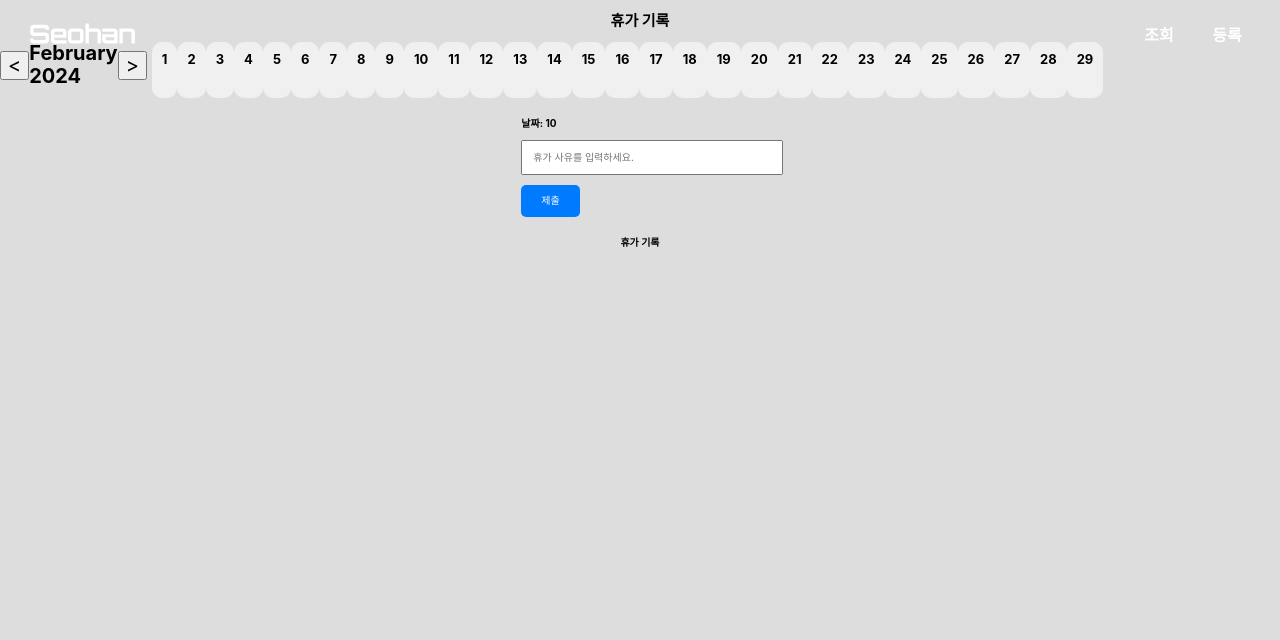
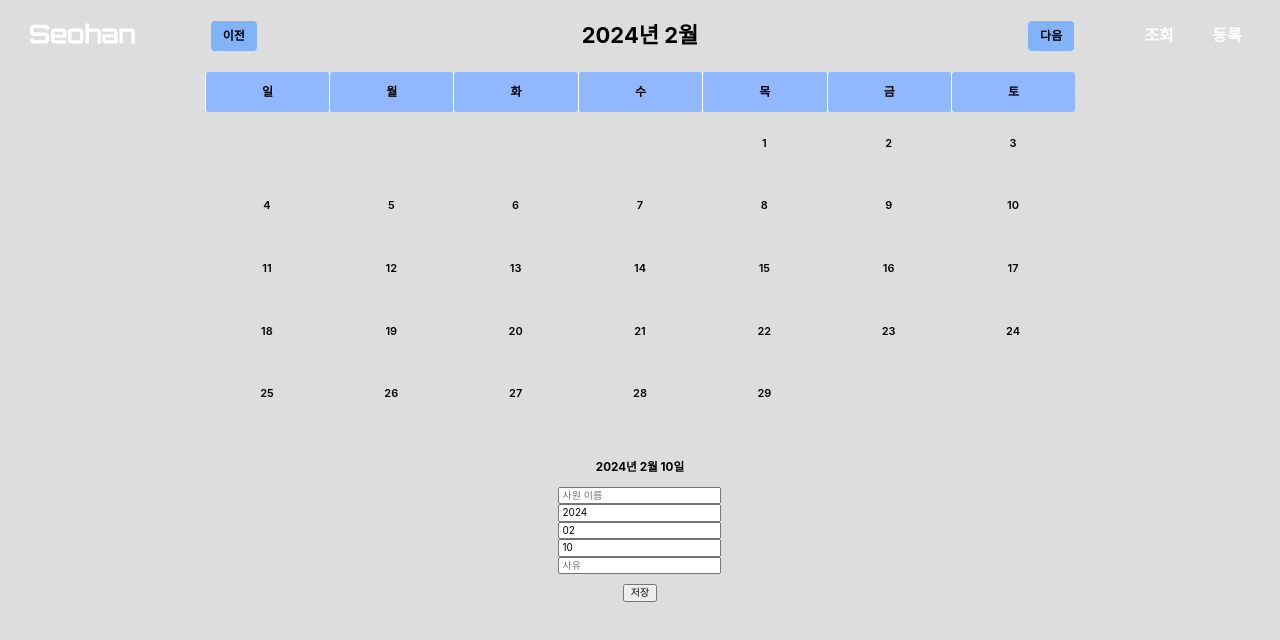
Before and after one commit to developerbugi/PMS-Project, a React (Create React App) app in the folder frontend/: page /search/vacation in a window 1280 px wide. Both pictures are taken after a click on the element "10". Shown: the top 640 px of the page. Built offline with nearby package versions, Linux system fonts and the light colour scheme.

Commit message:
:sparkles: 달력 컴포넌트 구현
달력 컴포넌트 구현 css 수정 필요 및 리코일 연동

```diff
--- a/frontend/src/components/search/SearchIn.js
+++ b/frontend/src/components/search/SearchIn.js
@@ -2,7 +2,14 @@ import React from "react";
 import styled from "styled-components";
 
 const SearchIn = () => {
-  return <div>입사일</div>;
+  return <SWrap>입사일</SWrap>;
 };
 
+const SWrap = styled.div`
+  margin-left: 2rem;
+  width: 100%;
+  height: 100%;
+  border-left: solid 2px #ddd;
+`;
+
 export default SearchIn;
--- a/frontend/src/components/search/SearchOut.js
+++ b/frontend/src/components/search/SearchOut.js
@@ -2,7 +2,14 @@ import React from "react";
 import styled from "styled-components";
 
 const SearchOut = () => {
-  return <div>퇴사일</div>;
+  return <SWrap>퇴사일</SWrap>;
 };
 
+const SWrap = styled.div`
+  margin-left: 2rem;
+  width: 100%;
+  height: 100%;
+  border-left: solid 2px #ddd;
+`;
+
 export default SearchOut;
--- a/frontend/src/components/search/SearchVacation.js
+++ b/frontend/src/components/search/SearchVacation.js
@@ -1,221 +1,235 @@
 import React, { useState } from "react";
 import styled from "styled-components";
+import { useRecoilState } from "recoil";
+
+//import recoil
+import { userVacationState } from "../../recoil/SearchRecoil";
 
 const SearchVacation = () => {
-  const [currentDate, setCurrentDate] = useState(new Date());
+  const [date, setDate] = useState(new Date());
   const [selectedDate, setSelectedDate] = useState(null);
-  const [showInput, setShowInput] = useState(false);
-  const [vacationReason, setVacationReason] = useState("");
-  const [vacationRecord, setVacationRecord] = useState({});
-  const [submittedDates, setSubmittedDates] = useState([]);
 
-  const handlePrevMonth = () => {
-    const prevMonth = new Date(
-      currentDate.getFullYear(),
-      currentDate.getMonth() - 1,
-      1
-    );
-    setCurrentDate(prevMonth);
+  //입력폼
+  const [formData, setFormData] = useState({
+    name: "",
+    year: "",
+    month: "",
+    day: "",
+    reason: "",
+  });
+
+  const [userVacation, setUserVacation] = useRecoilState(userVacationState);
+
+  const daysInMonth = (year, month) => {
+    return new Date(year, month + 1, 0).getDate();
   };
 
-  const handleNextMonth = () => {
-    const nextMonth = new Date(
-      currentDate.getFullYear(),
-      currentDate.getMonth() + 1,
-      1
-    );
-    setCurrentDate(nextMonth);
+  const firstDayOfMonth = () => {
+    return new Date(date.getFullYear(), date.getMonth(), 1).getDay();
   };
 
-  const handleDateClick = (date) => {
-    setSelectedDate(date);
-    setShowInput(true);
+  const handleDateClick = (day) => {
+    setSelectedDate(day);
+    setFormData({
+      ...formData,
+      year: String(date.getFullYear()),
+      month: String(date.getMonth() + 1).padStart(2, "0"),
+      day: String(day).padStart(2, "0"),
+    });
   };
 
   const handleInputChange = (e) => {
-    setVacationReason(e.target.value);
+    const { name, value } = e.target;
+    setFormData({
+      ...formData,
+      [name]: value,
+    });
   };
 
-  const handleSubmit = () => {
-    if (selectedDate && vacationReason.trim() !== "") {
-      setVacationRecord({
-        ...vacationRecord,
-        [selectedDate]: vacationReason.trim(),
-      });
-      setSubmittedDates([...submittedDates, selectedDate]);
-    }
-    setShowInput(false);
+  const handleSave = () => {
+    const newData = {
+      id: userVacation.length + 1,
+      ...formData,
+    };
+    setUserVacation([...userVacation, newData]);
+    setFormData({
+      name: "",
+      year: "",
+      month: "",
+      day: "",
+      reason: "",
+    });
   };
 
   const renderCalendar = () => {
-    const daysInMonth = [];
-    const startDate = new Date(
-      currentDate.getFullYear(),
-      currentDate.getMonth(),
-      1
-    );
-    const endDate = new Date(
-      currentDate.getFullYear(),
-      currentDate.getMonth() + 1,
-      0
-    );
-    const startDay = startDate.getDay();
+    const days = [];
+    const totalDays = daysInMonth(date.getFullYear(), date.getMonth());
+    const firstDay = firstDayOfMonth();
 
-    for (let i = 0; i < startDay; i++) {
-      daysInMonth.push(<EmptyDay key={`empty-${i}`} />);
+    for (let i = 0; i < firstDay; i++) {
+      days.push(<div key={`empty${i}`} />);
     }
 
-    for (let date = 1; date <= endDate.getDate(); date++) {
-      const isSubmitted = submittedDates.includes(date);
-      daysInMonth.push(
-        <Day
-          key={date}
-          onClick={() => handleDateClick(date)}
-          submitted={isSubmitted}
-        >
-          {date}
-        </Day>
+    for (let i = 1; i <= totalDays; i++) {
+      days.push(
+        <CalendarDate key={`day${i}`} onClick={() => handleDateClick(i)}>
+          {i}
+        </CalendarDate>
       );
     }
 
-    return (
-      <SWrap>
-        <Calendar>
-          <MonthHeader>
-            <PrevButton onClick={handlePrevMonth}>&lt;</PrevButton>
-            <MonthName>
-              {startDate.toLocaleString("default", { month: "long" })}{" "}
-              {startDate.getFullYear()}
-            </MonthName>
-            <NextButton onClick={handleNextMonth}>&gt;</NextButton>
-          </MonthHeader>
-          <SDiv>{daysInMonth}</SDiv>
-        </Calendar>
-      </SWrap>
-    );
+    return days;
   };
 
   return (
-    <SWrap>
-      <h2>휴가 기록</h2>
-      {renderCalendar()}
-      {showInput && (
-        <InputContainer>
-          <InputLabel>날짜: {selectedDate}</InputLabel>
-          <InputField
+    <CalendarContainer>
+      <CalendarHeader>
+        <SButton
+          onClick={() =>
+            setDate(new Date(date.getFullYear(), date.getMonth() - 1, 1))
+          }
+        >
+          이전
+        </SButton>
+        <SHeaderTitle>{`${date.getFullYear()}년 ${
+          date.getMonth() + 1
+        }월`}</SHeaderTitle>
+        <SButton
+          onClick={() =>
+            setDate(new Date(date.getFullYear(), date.getMonth() + 1, 1))
+          }
+        >
+          다음
+        </SButton>
+      </CalendarHeader>
+      <CalendarBody>
+        <SDayDiv>일</SDayDiv>
+        <SDayDiv>월</SDayDiv>
+        <SDayDiv>화</SDayDiv>
+        <SDayDiv>수</SDayDiv>
+        <SDayDiv>목</SDayDiv>
+        <SDayDiv>금</SDayDiv>
+        <SDayDiv>토</SDayDiv>
+        {renderCalendar()}
+      </CalendarBody>
+      {selectedDate !== null && (
+        <RecordInput>
+          <h3>{`${date.getFullYear()}년 ${
+            date.getMonth() + 1
+          }월 ${selectedDate}일`}</h3>
+          <input
             type="text"
-            placeholder="휴가 사유를 입력하세요."
+            name="name"
+            placeholder="사원 이름"
+            value={formData.name}
             onChange={handleInputChange}
           />
-          <SubmitButton onClick={handleSubmit}>제출</SubmitButton>
-        </InputContainer>
+          <input
+            type="text"
+            name="year"
+            placeholder="년"
+            value={formData.year}
+            readOnly
+          />
+          <input
+            type="text"
+            name="month"
+            placeholder="월"
+            value={formData.month}
+            readOnly
+          />
+          <input
+            type="text"
+            name="day"
+            placeholder="일"
+            value={formData.day}
+            readOnly
+          />
+          <input
+            type="text"
+            name="reason"
+            placeholder="사유"
+            value={formData.reason}
+            onChange={handleInputChange}
+          />
+          <RecordButton onClick={handleSave}>저장</RecordButton>
+        </RecordInput>
       )}
-      <VacationRecord>
-        <RecordTitle>휴가 기록</RecordTitle>
-        {Object.entries(vacationRecord).map(([date, reason]) => (
-          <RecordItem key={date}>
-            <span>{date}</span>: {reason}
-          </RecordItem>
-        ))}
-      </VacationRecord>
-    </SWrap>
+    </CalendarContainer>
   );
 };
 
-const SDiv = styled.div`
-  display: flex;
+const SHeaderTitle = styled.div`
+  font-size: 2.2rem;
+  font-weight: 700;
 `;
 
-const SWrap = styled.div`
+const SDayDiv = styled.div`
+  background-color: #91b7ff;
+  padding: 1.3rem;
+  border-radius: 0.3rem;
+  border-left: solid 1px #fff;
+  font-size: 1.2rem;
+  font-weight: 700;
+`;
+
+const SButton = styled.button`
+  padding: 0.8rem 1.2rem;
+  margin-left: 0.5rem;
+  border: 1px solid #ddd;
+  border-radius: 0.5rem;
+  background-color: #82b2f8;
+  font-size: 1.2rem;
+  font-weight: 800;
+  cursor: pointer;
+  &:hover {
+    background-color: #82b2f8;
+    color: #fff;
+  }
+`;
+
+const RecordInput = styled.div`
+  margin-top: 2.5rem;
+  display: flex;
+  flex-direction: column;
+  justify-content: center;
+  align-items: center;
+`;
+
+const RecordButton = styled.button`
+  margin-top: 10px;
+`;
+
+const CalendarContainer = styled.div`
+  width: 68vw;
+  height: 74vh;
+  padding-top: 2rem;
+  margin: auto;
+`;
+
+const CalendarHeader = styled.div`
   display: flex;
   align-items: center;
-  justify-content: center;
-  flex-direction: column;
-  height: 100%;
+  justify-content: space-between;
+  margin-bottom: 2rem;
 `;
 
-const Calendar = styled.div`
+const CalendarBody = styled.div`
   display: grid;
   grid-template-columns: repeat(7, 1fr);
-  gap: 5px;
+  text-align: center;
 `;
 
-const Day = styled.div`
-  padding: 10px;
+const CalendarDate = styled.div`
+  padding: 2.5rem;
+  border-radius: 0.4rem;
   text-align: center;
-  font-size: 1.3rem;
-  font-weight: 700;
-  background-color: ${({ submitted }) => (submitted ? "#007bff" : "#f0f0f0")};
-  color: ${({ submitted }) => (submitted ? "#fff" : "#000")};
+  font-size: 1.1rem;
+  font-weight: 600;
   cursor: pointer;
-  border-radius: 1rem;
-`;
-
-const EmptyDay = styled.div`
-  background-color: transparent;
-`;
-
-const MonthHeader = styled.div`
-  display: flex;
-  flex-direction: row;
-  justify-content: center;
-  align-items: center;
-  margin-bottom: 10px;
-`;
-
-const MonthName = styled.div`
-  font-size: 20px;
-  font-weight: bold;
-`;
-
-const PrevButton = styled.button`
-  cursor: pointer;
-  font-size: 20px;
-`;
-
-const NextButton = styled.button`
-  cursor: pointer;
-  font-size: 20px;
-`;
-
-const InputContainer = styled.div`
-  margin-top: 20px;
-`;
-
-const InputLabel = styled.div`
-  font-weight: bold;
-  margin-bottom: 10px;
-`;
-
-const InputField = styled.input`
-  width: 100%;
-  padding: 10px;
-  margin-bottom: 10px;
-`;
-
-const SubmitButton = styled.button`
-  background-color: #007bff;
-  color: #fff;
-  padding: 10px 20px;
-  border: none;
-  border-radius: 5px;
-  cursor: pointer;
-`;
-
-const VacationRecord = styled.div`
-  margin-top: 20px;
-`;
-
-const RecordTitle = styled.div`
-  font-weight: bold;
-  margin-bottom: 10px;
-`;
-
-const RecordItem = styled.div`
-  margin-bottom: 5px;
-  padding: 5px;
-  background-color: #f0f0f0;
-  border-radius: 5px;
+  &:hover {
+    background-color: rgba(130, 178, 248, 0.5);
+  }
 `;
 
 export default SearchVacation;
--- a/frontend/src/components/search/SearchWork.js
+++ b/frontend/src/components/search/SearchWork.js
@@ -2,7 +2,14 @@ import React from "react";
 import styled from "styled-components";
 
 const SearchWork = () => {
-  return <div>근무 일지</div>;
+  return <SWrap>근무 일지</SWrap>;
 };
 
+const SWrap = styled.div`
+  margin-left: 2rem;
+  width: 100%;
+  height: 100%;
+  border-left: solid 2px #ddd;
+`;
+
 export default SearchWork;
```
